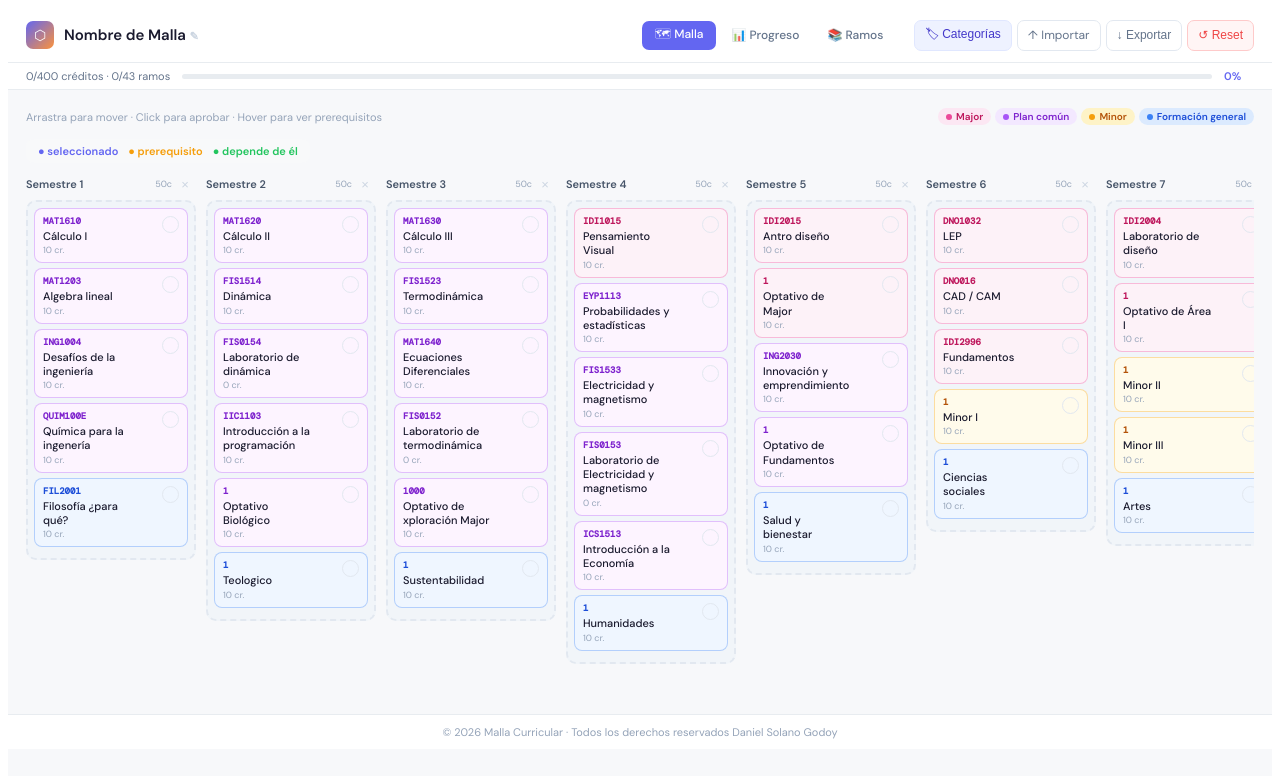
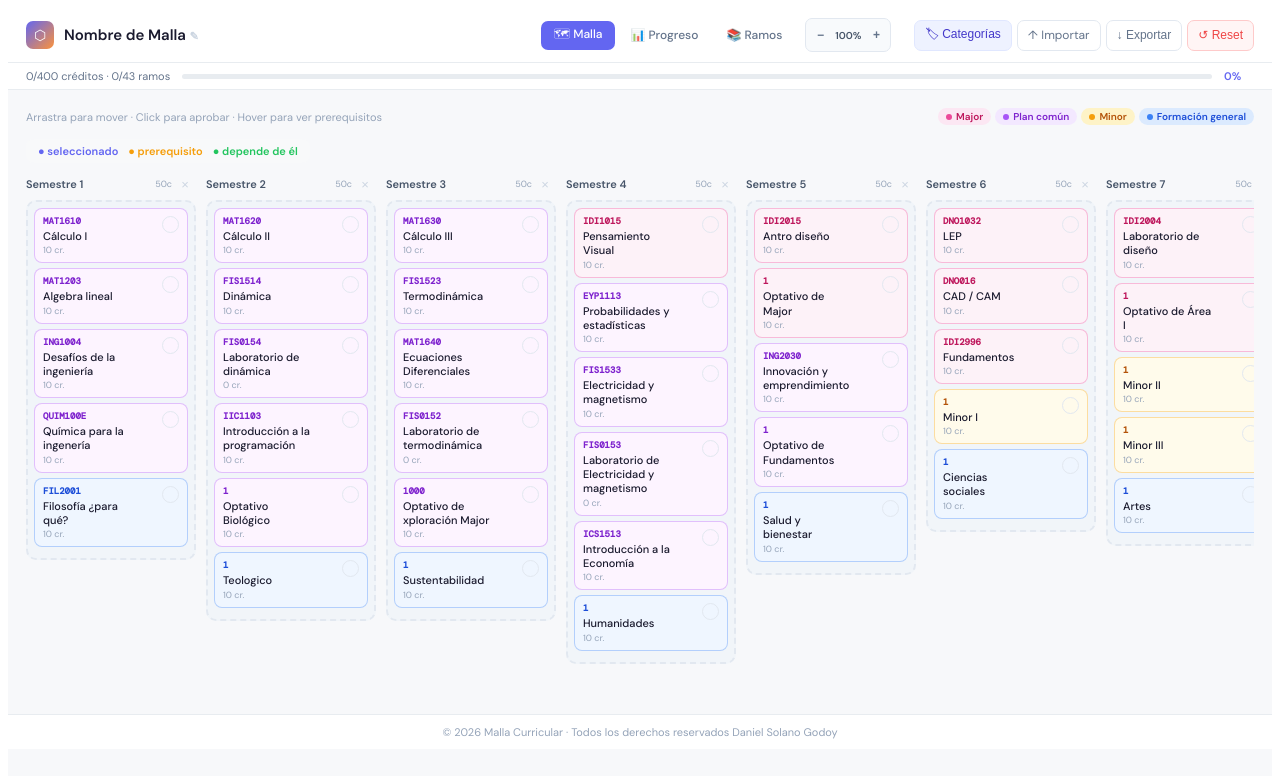
Before and after one commit to PLT-piwi/organizeUniversityMesh, a React (Vite) app: page / in a window 1280 px wide. Shown: the top 776 px of the page. Built offline with nearby package versions, Linux system fonts and the light colour scheme.

Commit message:
Implement zoom feature in Header component
Added zoom functionality to the Header component, allowing users to adjust the zoom level of the application. The zoom level is stored in local storage and applied to the document body.

```diff
--- a/src/components/layout/Header.jsx
+++ b/src/components/layout/Header.jsx
@@ -1,3 +1,4 @@
+import { useState, useEffect } from "react";
 import { useMalla } from "../../context/MallaContext.jsx";
 import { btnStyle } from "../ui/btnStyle.js";
 
@@ -16,6 +17,15 @@ export function Header() {
     exportJSON,
     resetAll,
   } = useMalla();
+
+  const [zoom, setZoom] = useState(() => {
+    return Number(localStorage.getItem("appZoom")) || 100;
+  });
+
+  useEffect(() => {
+    document.body.style.zoom = `${zoom}%`;
+    localStorage.setItem("appZoom", zoom);
+  }, [zoom]);
 
   return (
     <div
@@ -104,6 +114,74 @@ export function Header() {
             </button>
           ))}
         </div>
+
+        <div
+          style={{
+            display: "flex",
+            alignItems: "center",
+            gap: 2,
+            marginRight: 5,
+            padding: "2px 4px",
+            background: "#F8FAFC",
+            border: "1px solid #E2E8F0",
+            borderRadius: 7,
+            height: 28,
+          }}
+        >
+          <button
+            onClick={() => setZoom((z) => Math.max(z - 10, 60))}
+            style={{
+              width: 20,
+              height: 20,
+              border: "none",
+              borderRadius: 5,
+              background: "transparent",
+              cursor: "pointer",
+              color: "#64748B",
+              fontSize: 12,
+              fontWeight: 600,
+              padding: 0,
+              lineHeight: 1,
+            }}
+            title="Achicar"
+          >
+            −
+          </button>
+
+          <span
+            style={{
+              fontSize: 10,
+              minWidth: 32,
+              textAlign: "center",
+              color: "#475569",
+              fontWeight: 600,
+              userSelect: "none",
+            }}
+          >
+            {zoom}%
+          </span>
+
+          <button
+            onClick={() => setZoom((z) => Math.min(z + 10, 200))}
+            style={{
+              width: 20,
+              height: 20,
+              border: "none",
+              borderRadius: 5,
+              background: "transparent",
+              cursor: "pointer",
+              color: "#64748B",
+              fontSize: 12,
+              fontWeight: 600,
+              padding: 0,
+              lineHeight: 1,
+            }}
+            title="Agrandar"
+          >
+            +
+          </button>
+        </div>
+
         <div style={{ display: "flex", gap: 5, marginLeft: 8 }}>
           <button
             onClick={() => {
```
Lines whose indentation alone changed are shown as unchanged.
